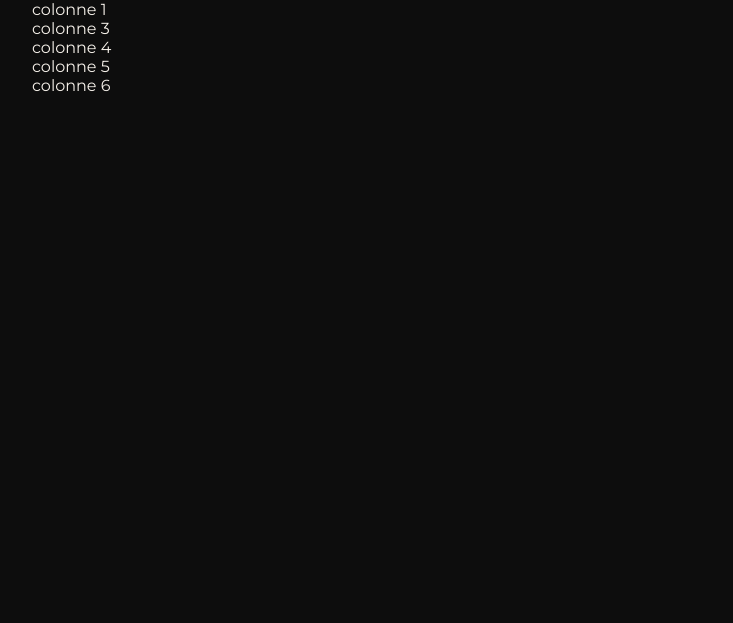
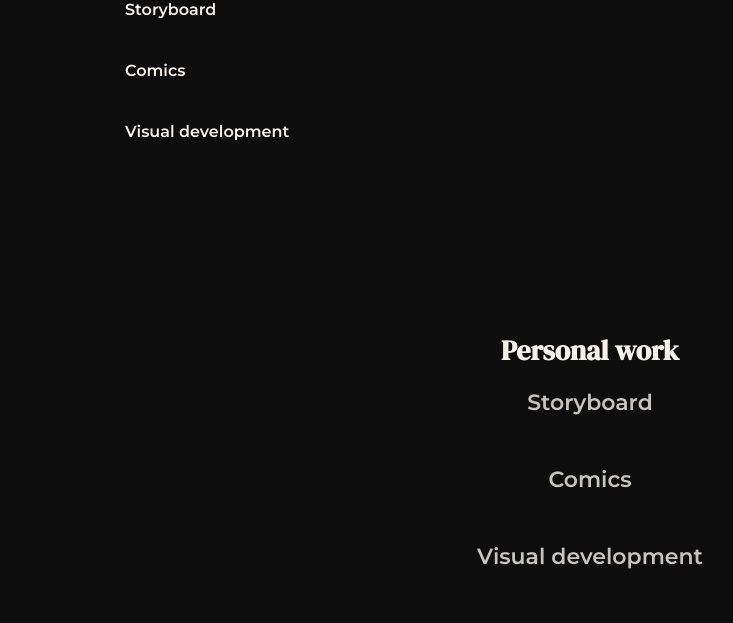
Before and after one commit to JuniaYoshida/Porfolio, a website built with Parcel: page src/personalwork.html in a window 1280 px wide. Shown: the whole page, without its empty margins (50-783 px from the left). Built offline with nearby package versions, Linux system fonts and the light colour scheme; a web font is replaced by a local one.

Commit message:
general update

```diff
--- a/src/personalwork.html
+++ b/src/personalwork.html
@@ -26,23 +26,73 @@
   </head>
   <body>
     <extends src="header.html"></extends>
+
+    <div class="container">
+      <div class="col-lg-3 offset-1">
+        <div class="project-menu">
+          <p>Storyboard</p>
+          <p>Comics</p>
+          <p>Visual development</p>
+        </div>
+      </div>
+    </div>
+
     <div class="container">
       <div class="row">
-        <div class="col-lg-12">colonne 1</div>
-      </div>
-      <div class="row">
-        <div class="col-lg-12">colonne 3</div>
-      </div>
-      <div class="row">
-        <div class="col-lg-12">colonne 4</div>
-      </div>
-      <div class="row">
-        <div class="col-lg-12">colonne 5</div>
-      </div>
-      <div class="row">
-        <div class="col-lg-12">colonne 6</div>
+        <div class="col-lg-12">
+          <h4>Personal work</h4>
+        </div>
       </div>
     </div>
+
+    <div class="container">
+      <div class="projects">
+        <div class="row">
+          <div class="col-lg-12">
+            <h5>Storyboard</h5>
+          </div>
+        </div>
+
+        <div class="row">
+          <div class="col-lg-12">
+            <div class="project-content"></div>
+          </div>
+        </div>
+      </div>
+    </div>
+
+    <div class="container">
+      <div class="projects">
+        <div class="row">
+          <div class="col-lg-12">
+            <h5>Comics</h5>
+          </div>
+        </div>
+
+        <div class="row">
+          <div class="col-lg-12">
+            <div class="project-content"></div>
+          </div>
+        </div>
+      </div>
+    </div>
+
+    <div class="container">
+      <div class="projects">
+        <div class="row">
+          <div class="col-lg-12">
+            <h5>Visual development</h5>
+          </div>
+        </div>
+
+        <div class="row">
+          <div class="col-lg-12">
+            <div class="project-content"></div>
+          </div>
+        </div>
+      </div>
+    </div>
+
     <extends src="footer.html"></extends>
     <extends src="footermedia.html"></extends>
 
--- a/src/scss/_base.scss
+++ b/src/scss/_base.scss
@@ -23,10 +23,26 @@ h2 {
   font-family: "DM Serif Display";
   font-size: 28px;
   font-style: italic;
-  font-weight: 400;
 }
+
 p {
   font-family: Montserrat;
   font-size: 14px;
-  font-weight: 400;
 }
+
+h4 {
+  text-align: center;
+  font-family: "DM Serif Display";
+  font-size: 28px;
+  height: 58px;
+  align-self: stretch;
+}
+
+h5 {
+  color: #f6f1ea;
+  text-align: center;
+  font-family: Montserrat;
+  font-size: 22px;
+  font-weight: 600;
+  opacity: 0.8;
+}
--- a/src/scss/main.scss
+++ b/src/scss/main.scss
@@ -7,4 +7,5 @@
 @import "modules/quote";
 @import "modules/menu";
 @import "modules/icons";
+@import "modules/projects";
 @import "bootstrap/scss/bootstrap-grid";
--- a/src/scss/modules/_footer.scss
+++ b/src/scss/modules/_footer.scss
@@ -1,7 +1,6 @@
 .footer {
   display: flex;
-
-  padding-top: 10px;
+  padding-top: 300px;
   flex-direction: column;
   justify-content: flex-end;
   align-items: flex-start;
--- a/src/scss/modules/_header.scss
+++ b/src/scss/modules/_header.scss
@@ -1,6 +1,6 @@
 .header {
   margin-top: 50px;
-  padding-bottom: 611px;
+  padding-bottom: 100px;
 }
 
 .header-bar {
--- /dev/null
+++ b/src/scss/modules/_projects.scss
@@ -0,0 +1,17 @@
+.projects {
+  display: flex;
+  flex-direction: column;
+  gap: 50px;
+}
+
+.project-menu {
+  display: flex;
+  flex-direction: column;
+  align-items: flex-start;
+  gap: 42px;
+  padding-bottom: 190px;
+}
+.project-menu p {
+  font-size: 16px;
+  font-weight: 600;
+}
--- a/src/scss/modules/_quote.scss
+++ b/src/scss/modules/_quote.scss
@@ -2,4 +2,6 @@
   display: flex;
   justify-content: center;
   text-align: center;
+  padding-top: 700px;
+  padding-bottom: 200px;
 }
```
Also changed, not shown: src/footer.html (+0 -1 lines), src/index.html (+0 -1 lines), src/mediadesign.html (+63 -13 lines).
